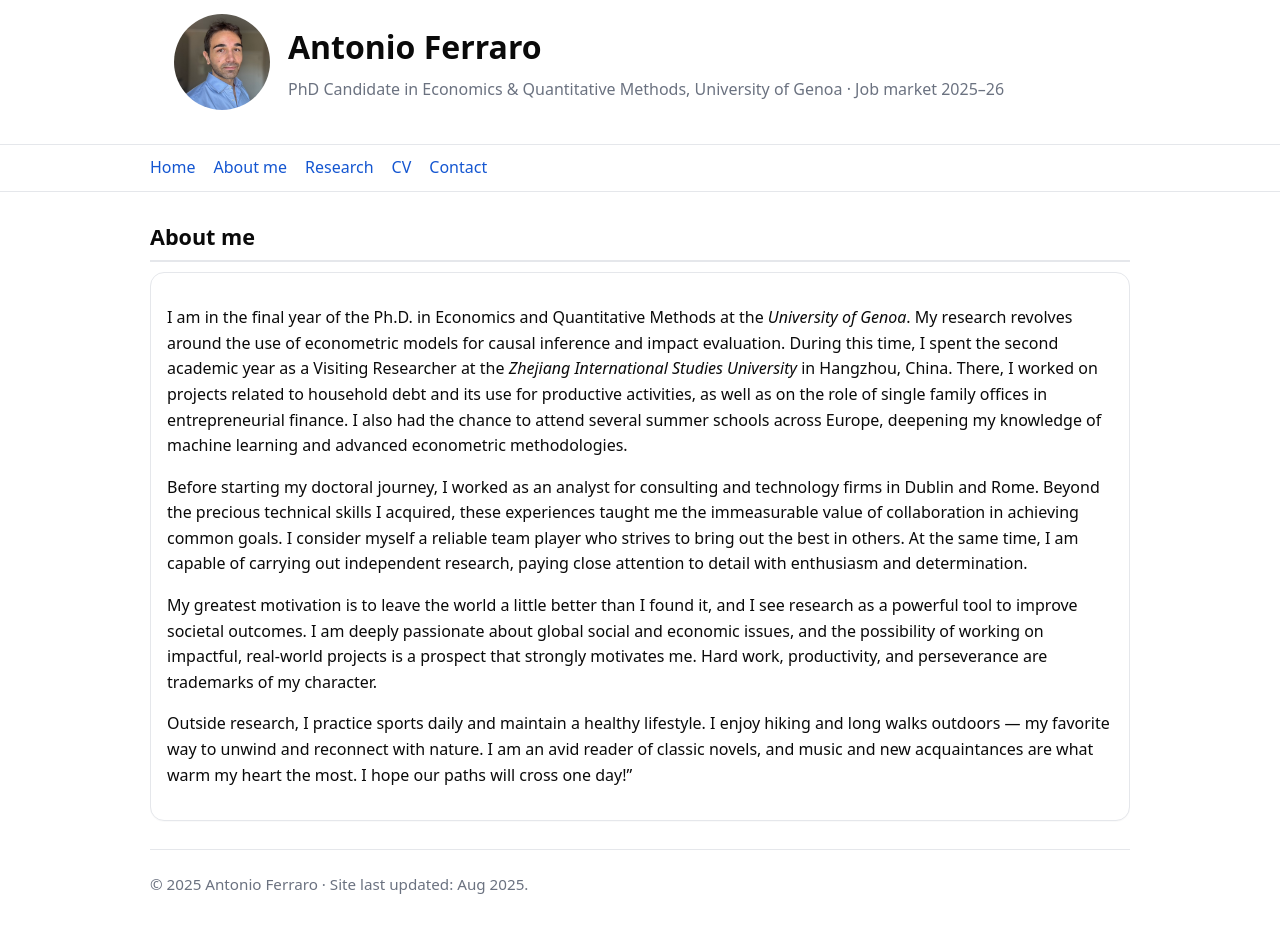
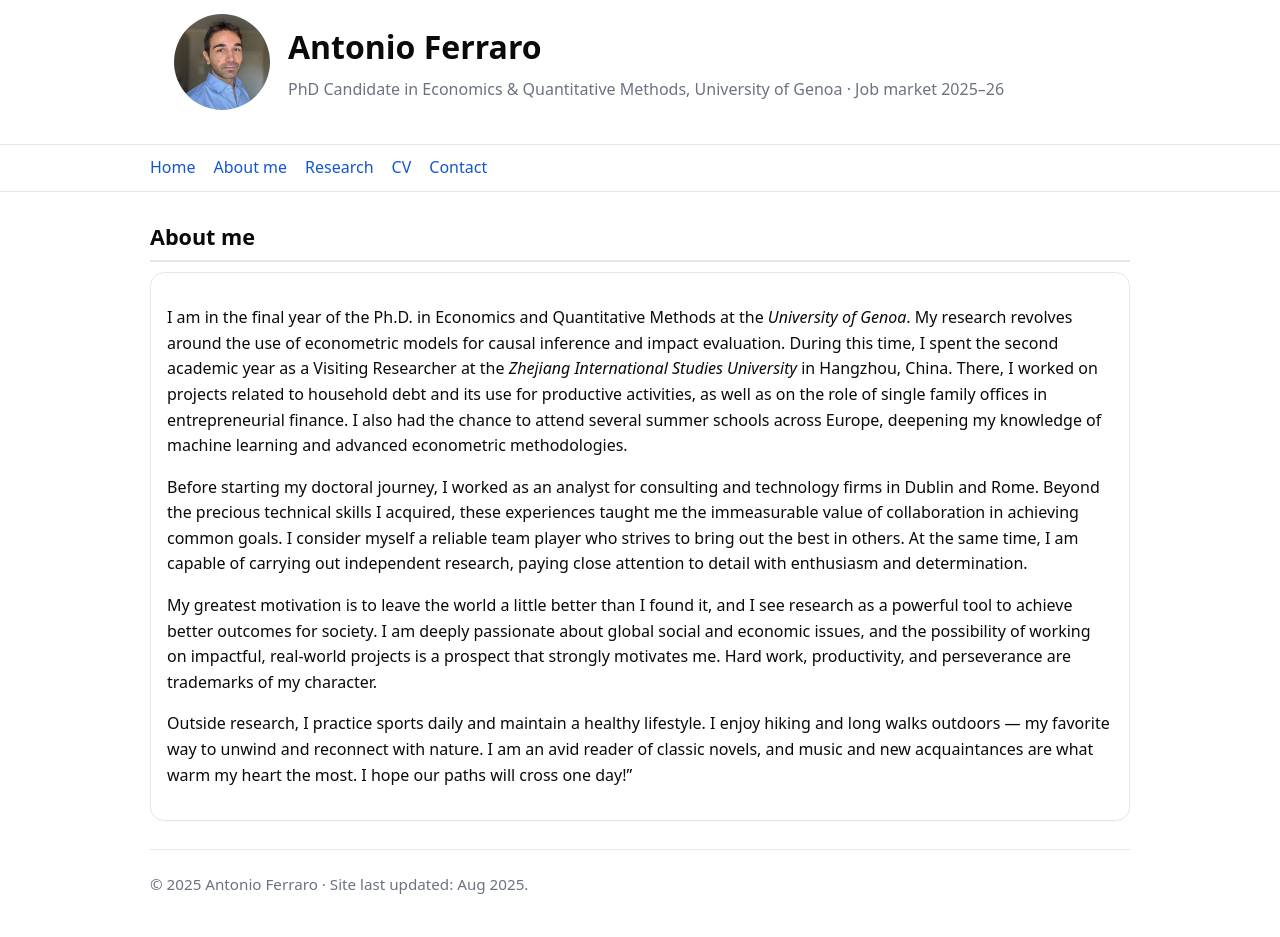
Before and after one commit to ferraroantonio/ferraroantonio.github.io, a Jekyll site: the page built from about.md, in a window 1280 px wide. Built offline with Jekyll 4.4.1, drawn with Linux system fonts in a browser that asks for light colours.

Commit message:
Update about.md

```diff
--- a/about.md
+++ b/about.md
@@ -12,7 +12,7 @@ description: "More about Antonio Ferraro — background, research journey, and m
 
     <p>Before starting my doctoral journey, I worked as an analyst for consulting and technology firms in Dublin and Rome. Beyond the precious technical skills I acquired, these experiences taught me the immeasurable value of collaboration in achieving common goals. I consider myself a reliable team player who strives to bring out the best in others. At the same time, I am capable of carrying out independent research, paying close attention to detail with enthusiasm and determination.</p>
 
-    <p>My greatest motivation is to leave the world a little better than I found it, and I see research as a powerful tool to improve societal outcomes. I am deeply passionate about global social and economic issues, and the possibility of working on impactful, real-world projects is a prospect that strongly motivates me. Hard work, productivity, and perseverance are trademarks of my character.</p>
+    <p>My greatest motivation is to leave the world a little better than I found it, and I see research as a powerful tool to achieve better outcomes for society. I am deeply passionate about global social and economic issues, and the possibility of working on impactful, real-world projects is a prospect that strongly motivates me. Hard work, productivity, and perseverance are trademarks of my character.</p>
 
     <p>Outside research, I practice sports daily and maintain a healthy lifestyle. I enjoy hiking and long walks outdoors — my favorite way to unwind and reconnect with nature. I am an avid reader of classic novels, and music and new acquaintances are what warm my heart the most. I hope our paths will cross one day!”</p>
   </div>
```
